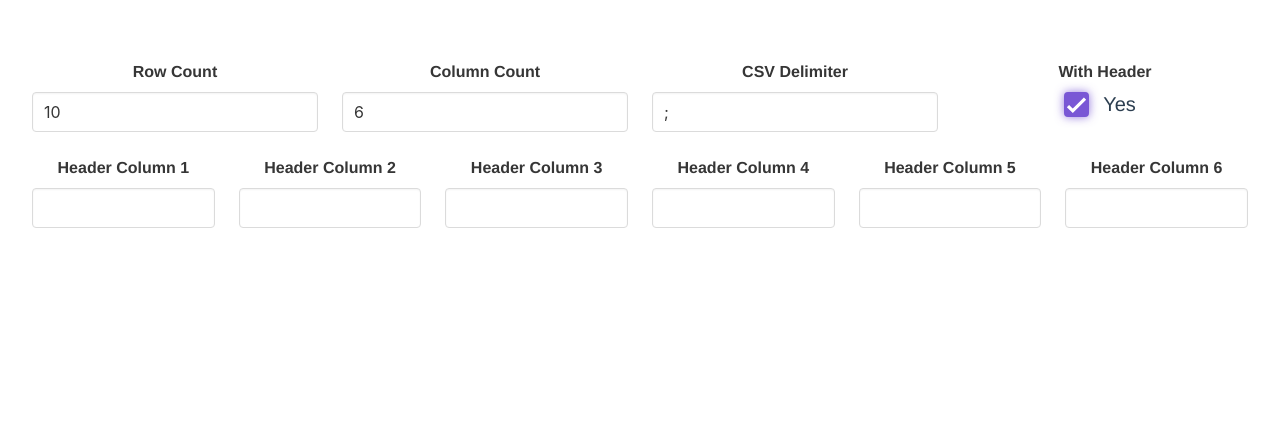
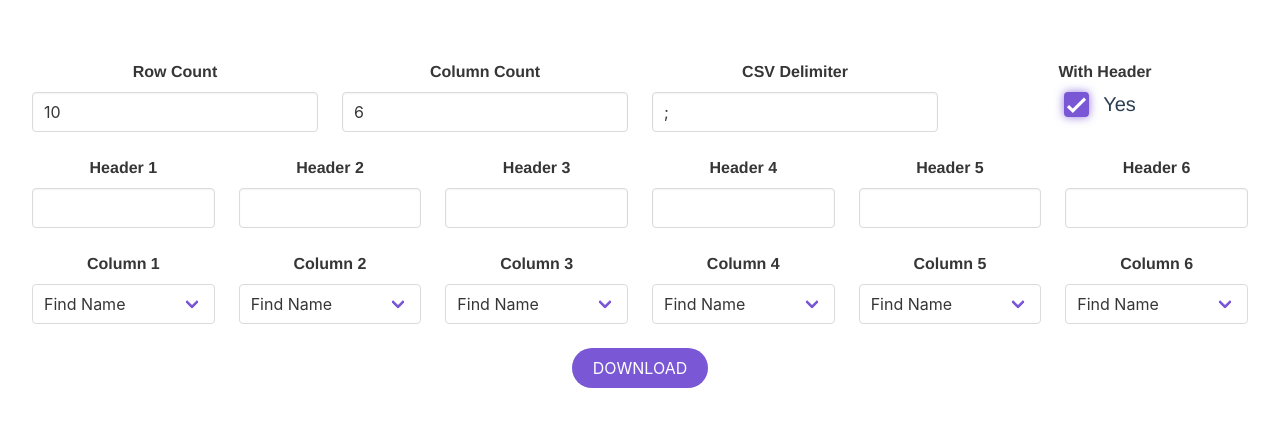
Before and after one commit to herusdianto/csv-generator, a Vue app: page / in a window 1280 px wide. Both pictures are taken after a click on the label "Yes". Shown: the top 426 px of the page. Built offline with nearby package versions, Linux system fonts and the light colour scheme.

Commit message:
add columns

```diff
--- a/src/components/Index.vue
+++ b/src/components/Index.vue
@@ -32,9 +32,31 @@
 
     <div class="columns is-multiline" v-show="config.withHeader">
       <div class="column is-2" v-for="(header, index) in config.headers" :key="index">
-        <b-field :label="`Header Column ${index + 1}`">
+        <b-field :label="`Header ${index + 1}`">
           <b-input v-model="config.headers[index]"></b-input>
         </b-field>
+      </div>
+    </div>
+
+    <div class="columns is-multiline" v-show="columnCount">
+      <div class="column is-2" v-for="(column, index) in config.columns" :key="index">
+        <b-field :label="`Column ${index + 1}`">
+          <b-select v-model="config.columns[index]" expanded>
+            <optgroup v-for="(option, indexOpt) in options" :key="indexOpt" :label="capitalize(option.group)">
+                <option v-for="(item, indexItem) in option.items" :key="indexItem" :value="item">
+                  {{ item.label }}
+                </option>
+            </optgroup>
+          </b-select>
+        </b-field>
+      </div>
+    </div>
+
+    <div class="columns is-multiline">
+      <div class="column">
+        <div class="buttons is-centered">
+          <b-button type="is-primary" rounded>DOWNLOAD</b-button>
+        </div>
       </div>
     </div>
   </div>
@@ -50,24 +72,103 @@
           delimiter: ';',
           withHeader: false,
           headers: [],
+          columns: [
+            { group: 'name', value: 'findName', label: 'Find Name' },
+            { group: 'name', value: 'findName', label: 'Find Name' },
+            { group: 'name', value: 'findName', label: 'Find Name' },
+            { group: 'name', value: 'findName', label: 'Find Name' },
+            { group: 'name', value: 'findName', label: 'Find Name' },
+            { group: 'name', value: 'findName', label: 'Find Name' },
+          ],
         },
+        options: [
+          {
+            group: 'address',
+            items: [
+              { group: 'address', value: 'zipCode', label: 'Zip Code' },
+              { group: 'address', value: 'city', label: 'City' },
+              { group: 'address', value: 'streetAddress', label: 'Street Address' },
+              { group: 'address', value: 'country', label: 'Country' },
+              { group: 'address', value: 'state', label: 'State' },
+              { group: 'address', value: 'latitude', label: 'Latitude' },
+              { group: 'address', value: 'longitude', label: 'Longitude' },
+            ],
+          },
+          {
+            group: 'company',
+            items: [
+              { group: 'company', value: 'companyName', label: 'Company Name' },
+            ],
+          },
+          {
+            group: 'date',
+            items: [
+              { group: 'date', value: 'past', label: 'Past' },
+              { group: 'date', value: 'future', label: 'Future' },
+              { group: 'date', value: 'between', label: 'Between' },
+              { group: 'date', value: 'recent', label: 'Recent' },
+            ],
+          },
+          {
+            group: 'internet',
+            items: [
+              { group: 'internet', value: 'email', label: 'Email' },
+              { group: 'internet', value: 'userName', label: 'Username' },
+              { group: 'internet', value: 'password', label: 'Password' },
+              { group: 'internet', value: 'url', label: 'URL' },
+            ],
+          },
+          {
+            group: 'lorem',
+            items: [
+              { group: 'lorem', value: 'words', label: 'Words' },
+              { group: 'lorem', value: 'sentence', label: 'Sentence' },
+              { group: 'lorem', value: 'sentences', label: 'Sentences' },
+              { group: 'lorem', value: 'paragraph', label: 'Paragraph' },
+              { group: 'lorem', value: 'paragraphs', label: 'Paragraphs' },
+            ],
+          },
+          {
+            group: 'name',
+            items: [
+              { group: 'name', value: 'firstName', label: 'First Name' },
+              { group: 'name', value: 'lastName', label: 'Last Name' },
+              { group: 'name', value: 'findName', label: 'Find Name' },
+            ],
+          },
+          {
+            group: 'phone',
+            items: [
+              { group: 'phone', value: 'phoneNumber', label: 'Phone Number' },
+              { group: 'phone', value: 'phoneNumberFormat', label: 'Phone Number Format' },
+            ],
+          },
+          {
+            group: 'random',
+            items: [
+              { group: 'random', value: 'number', label: 'Number' },
+              { group: 'random', value: 'uuid', label: 'UUID' },
+            ],
+          },
+        ],
       }
     },
     computed: {
       columnCount() {
-        return this.config.columnCount
-      }
+        return parseInt(this.config.columnCount)
+      },
     },
     watch: {
       columnCount(newValue, oldValue) {
         this.populateHeaders()
+
+        this.populateColumns()
       }
     },
     methods: {
       populateHeaders() {
-        let {columnCount, withHeader, headers} = this.config
-
-        columnCount = parseInt(columnCount)
+        let {withHeader, headers} = this.config
+        let columnCount = this.columnCount
 
         if (withHeader) {
           if (headers.length <= columnCount) {
@@ -82,6 +183,24 @@
           }
         }
       },
+      populateColumns() {
+        let {columns} = this.config
+        let columnCount = this.columnCount
+
+        if (columns.length <= columnCount) {
+          for (let index = 0; index < columnCount; index++) {
+            if (!columns[index]) {
+              columns[index] = {}
+            }
+          }
+        }
+        else {
+          columns.splice(columnCount)
+        }
+      },
+      capitalize(value) {
+        return value.charAt(0).toUpperCase() + value.slice(1)
+      },
     },
   }
 </script>
```
